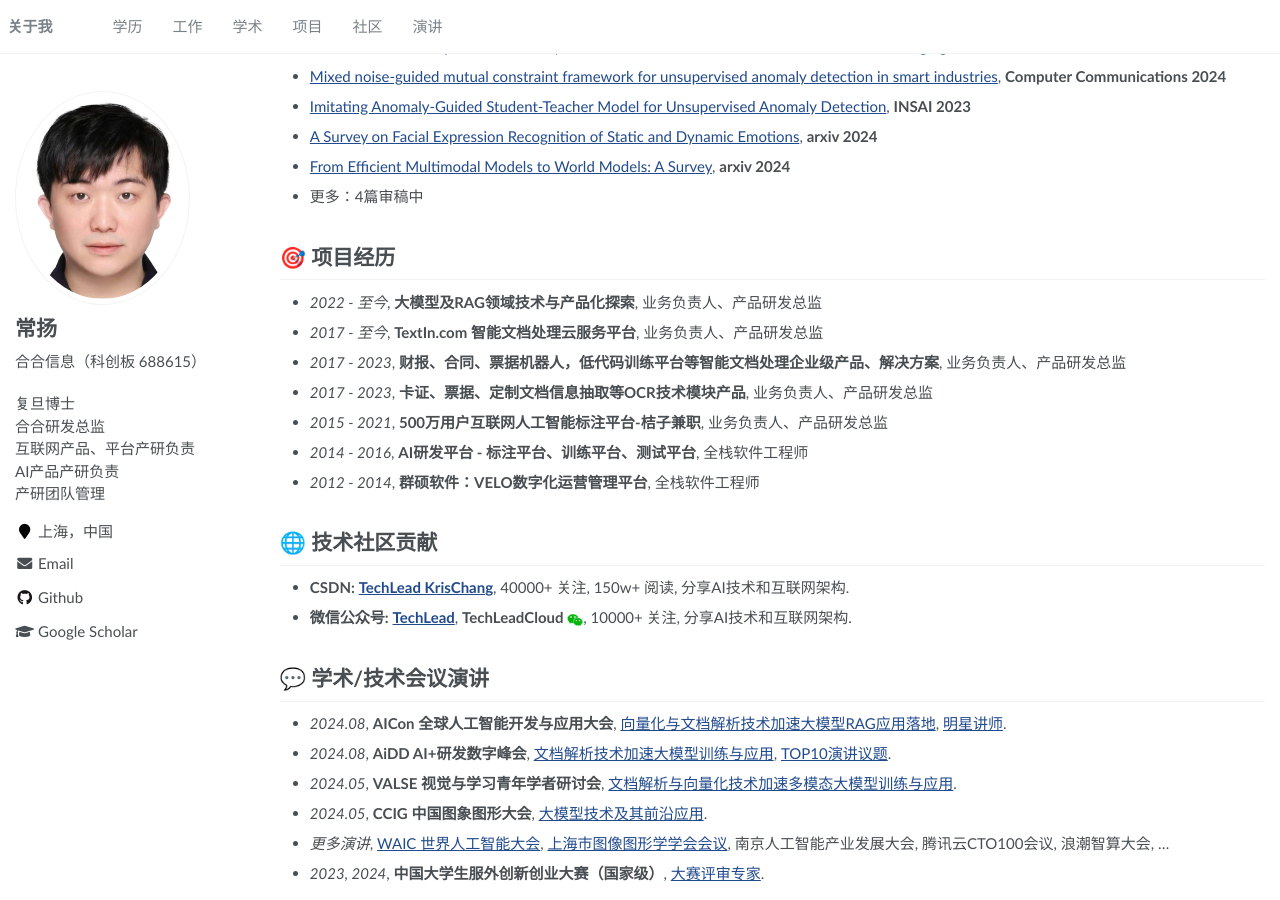
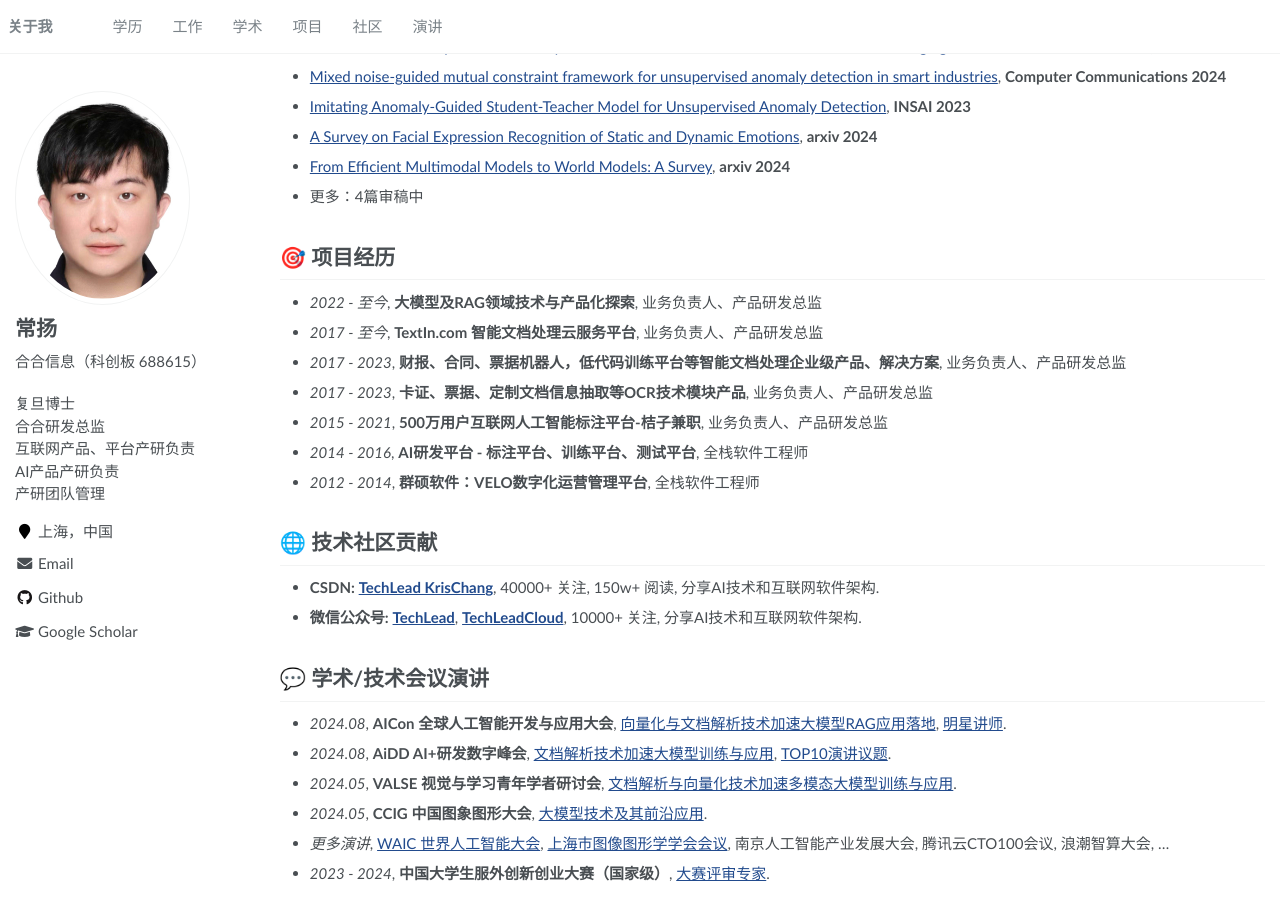
Before and after one commit to yangchangcy/yangchangcy.github.io, a Jekyll site: the page built from _pages/about.md, in a window 1280 px wide and 900 px high, scrolled down 523 px. Built offline with Jekyll 4.4.1, drawn with Linux system fonts in a browser that asks for light colours.

Commit message:
Update about.md

```diff
--- a/_pages/about.md
+++ b/_pages/about.md
@@ -73,9 +73,9 @@
 <span class='anchor' id='community'></span>
 # 🌐 技术社区贡献
 
-- **CSDN:** [**TechLead KrisChang**](https://techlead.blog.csdn.net), 40000+ 关注, 150w+ 阅读, 分享AI技术和互联网架构.
+- **CSDN:** [**TechLead KrisChang**](https://techlead.blog.csdn.net), 40000+ 关注, 150w+ 阅读, 分享AI技术和互联网软件架构.
 
-- **微信公众号:** [**TechLead**](https://raw.githubusercontent.com/yangchangcy/zh/refs/heads/main/images/wechat1.jpg), **TechLeadCloud** [![WeChat QR](../images/wechat_logo_16h.png)](https://raw.githubusercontent.com/yangchangcy/zh/refs/heads/main/images/wechat2.jpg), 10000+ 关注, 分享AI技术和互联网架构.
+- **微信公众号:** [**TechLead**](https://raw.githubusercontent.com/yangchangcy/zh/refs/heads/main/images/wechat1.jpg), [**TechLeadCloud**](https://raw.githubusercontent.com/yangchangcy/zh/refs/heads/main/images/wechat2.jpg), 10000+ 关注, 分享AI技术和互联网软件架构.
 
 <span class='anchor' id='speech'></span>
 # 💬 学术/技术会议演讲
@@ -89,4 +89,4 @@
 
 - *更多演讲*, [WAIC 世界人工智能大会](https://m.yicai.com/news/101104344.html), [上海市图像图形学学会会议](http://www.siga.org.cn/xhhd/2023hj.html), 南京人工智能产业发展大会, 腾讯云CTO100会议, 浪潮智算大会, ...
 
-- *2023, 2024*, **中国大学生服外创新创业大赛（国家级）**, [大赛评审专家](https://finance.sina.cn/2024-08-27/detail-incmachm4105424.d.html).
+- *2023 - 2024*, **中国大学生服外创新创业大赛（国家级）**, [大赛评审专家](https://finance.sina.cn/2024-08-27/detail-incmachm4105424.d.html).
```
